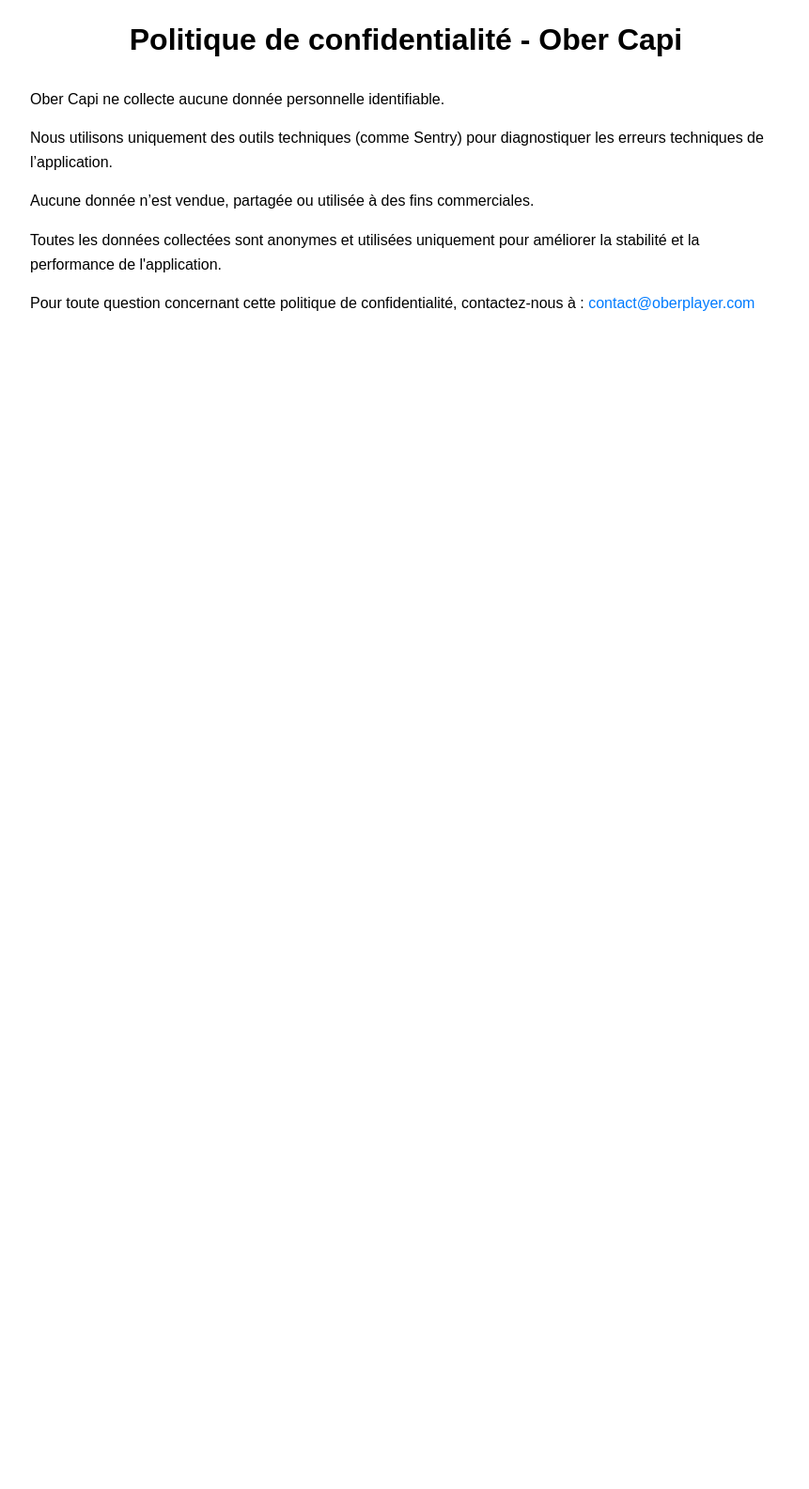
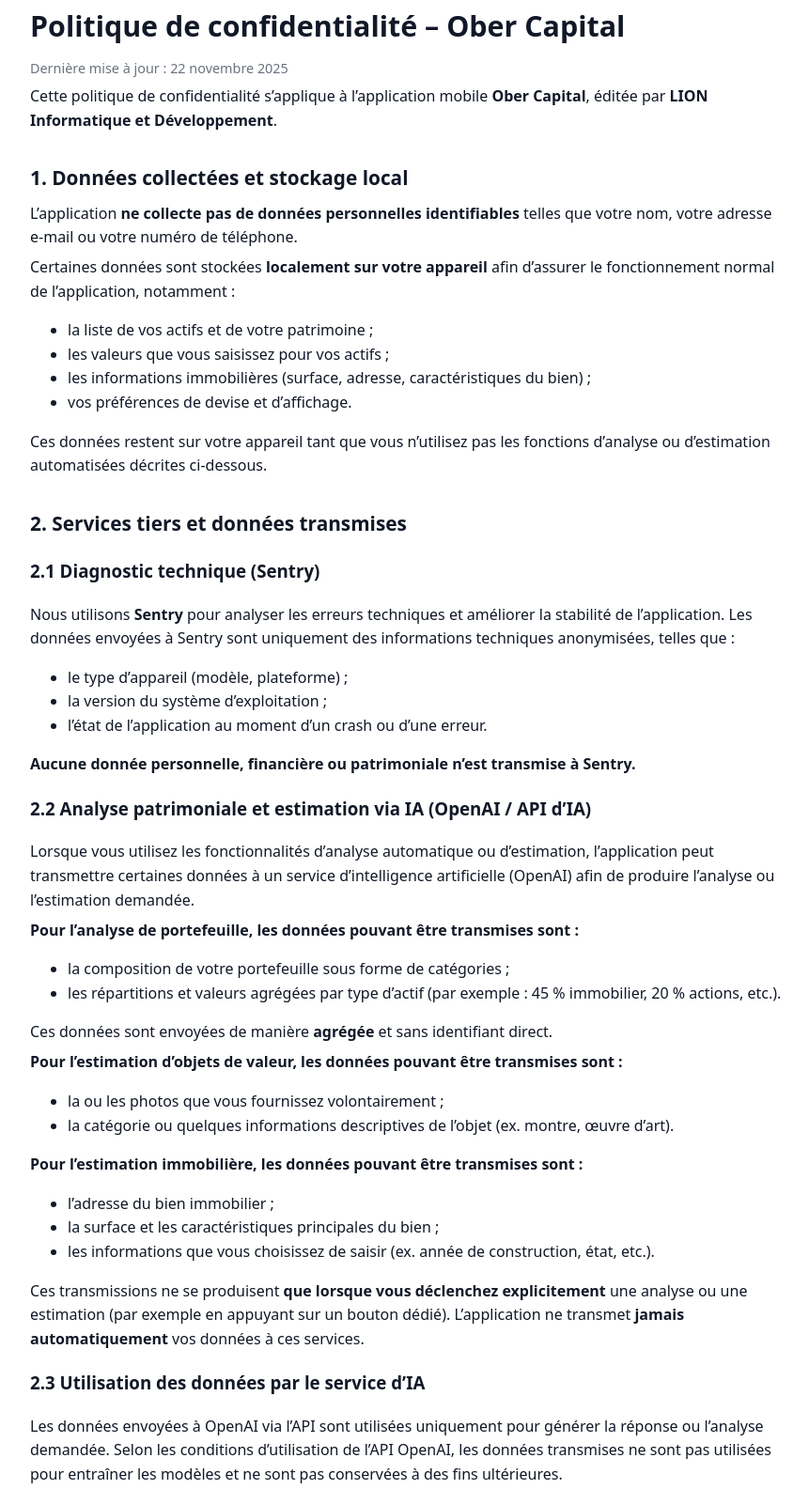
Before and after one commit to privaloops/ober-capi-support, a plain HTML site: page privacy.html in a window 1280 px wide. Shown: the part 36-1621 px from the top of the page at 94% size, without its empty margins (208-1069 px from the left). Before the commit the page ends 800 px from the top, so only its background shows below. Drawn offline with Linux system fonts and the light colour scheme.

Commit message:
Revise privacy policy and update styling
Updated the privacy policy to reflect the correct application name and improved styling.

```diff
--- a/privacy.html
+++ b/privacy.html
@@ -1,47 +1,179 @@
 <!DOCTYPE html>
 <html lang="fr">
 <head>
-  <meta charset="UTF-8">
-  <meta name="viewport" content="width=device-width, initial-scale=1">
-  <title>Politique de confidentialité - Ober Capi</title>
+  <meta charset="UTF-8" />
+  <title>Politique de confidentialité – Ober Capital</title>
+  <meta name="viewport" content="width=device-width, initial-scale=1" />
   <style>
     body {
-      font-family: Arial, sans-serif;
-      padding: 2rem;
+      font-family: system-ui, -apple-system, BlinkMacSystemFont, "Segoe UI", sans-serif;
+      line-height: 1.6;
       max-width: 800px;
-      margin: auto;
-      line-height: 1.6;
+      margin: 40px auto;
+      padding: 0 16px;
+      color: #111827;
+      background-color: #ffffff;
+    }
+    h1, h2, h3 {
+      color: #111827;
     }
     h1 {
-      font-size: 2rem;
-      margin-bottom: 1.5rem;
-      text-align: center;
+      font-size: 1.9rem;
+      margin-bottom: 0.5rem;
+    }
+    h2 {
+      font-size: 1.3rem;
+      margin-top: 2rem;
+      margin-bottom: 0.5rem;
     }
     p {
-      margin-bottom: 1rem;
+      margin: 0.4rem 0;
+    }
+    strong {
+      font-weight: 600;
     }
     a {
-      color: #007bff;
+      color: #2563eb;
       text-decoration: none;
     }
     a:hover {
       text-decoration: underline;
     }
+    .muted {
+      color: #6b7280;
+      font-size: 0.9rem;
+    }
   </style>
 </head>
 <body>
-  <h1>Politique de confidentialité - Ober Capi</h1>
+  <h1>Politique de confidentialité – Ober Capital</h1>
+  <p class="muted">Dernière mise à jour : 22 novembre 2025</p>
 
-  <p>Ober Capi ne collecte aucune donnée personnelle identifiable.</p>
+  <p>
+    Cette politique de confidentialité s’applique à l’application mobile
+    <strong>Ober Capital</strong>, éditée par <strong>LION Informatique et Développement</strong>.
+  </p>
 
-  <p>Nous utilisons uniquement des outils techniques (comme Sentry) pour diagnostiquer les erreurs techniques de l’application.</p>
+  <h2>1. Données collectées et stockage local</h2>
+  <p>
+    L’application <strong>ne collecte pas de données personnelles identifiables</strong>
+    telles que votre nom, votre adresse e-mail ou votre numéro de téléphone.
+  </p>
+  <p>
+    Certaines données sont stockées <strong>localement sur votre appareil</strong> afin d’assurer
+    le fonctionnement normal de l’application, notamment&nbsp;:
+  </p>
+  <ul>
+    <li>la liste de vos actifs et de votre patrimoine ;</li>
+    <li>les valeurs que vous saisissez pour vos actifs ;</li>
+    <li>les informations immobilières (surface, adresse, caractéristiques du bien) ;</li>
+    <li>vos préférences de devise et d’affichage.</li>
+  </ul>
+  <p>
+    Ces données restent sur votre appareil tant que vous n’utilisez pas les fonctions
+    d’analyse ou d’estimation automatisées décrites ci-dessous.
+  </p>
 
-  <p>Aucune donnée n’est vendue, partagée ou utilisée à des fins commerciales.</p>
+  <h2>2. Services tiers et données transmises</h2>
 
-  <p>Toutes les données collectées sont anonymes et utilisées uniquement pour améliorer la stabilité et la performance de l'application.</p>
+  <h3>2.1 Diagnostic technique (Sentry)</h3>
+  <p>
+    Nous utilisons <strong>Sentry</strong> pour analyser les erreurs techniques et améliorer la
+    stabilité de l’application. Les données envoyées à Sentry sont uniquement des
+    informations techniques anonymisées, telles que&nbsp;:
+  </p>
+  <ul>
+    <li>le type d’appareil (modèle, plateforme) ;</li>
+    <li>la version du système d’exploitation ;</li>
+    <li>l’état de l’application au moment d’un crash ou d’une erreur.</li>
+  </ul>
+  <p>
+    <strong>Aucune donnée personnelle, financière ou patrimoniale n’est transmise à Sentry.</strong>
+  </p>
 
-  <p>Pour toute question concernant cette politique de confidentialité, contactez-nous à :
-  <a href="mailto:contact@oberplayer.com">contact@oberplayer.com</a>
+  <h3>2.2 Analyse patrimoniale et estimation via IA (OpenAI / API d’IA)</h3>
+  <p>
+    Lorsque vous utilisez les fonctionnalités d’analyse automatique ou d’estimation,
+    l’application peut transmettre certaines données à un service d’intelligence
+    artificielle (OpenAI) afin de produire l’analyse ou l’estimation demandée.
+  </p>
+
+  <p><strong>Pour l’analyse de portefeuille, les données pouvant être transmises sont&nbsp;:</strong></p>
+  <ul>
+    <li>la composition de votre portefeuille sous forme de catégories ;</li>
+    <li>les répartitions et valeurs agrégées par type d’actif
+      (par exemple&nbsp;: 45&nbsp;% immobilier, 20&nbsp;% actions, etc.).</li>
+  </ul>
+  <p>
+    Ces données sont envoyées de manière <strong>agrégée</strong> et sans identifiant direct.
+  </p>
+
+  <p><strong>Pour l’estimation d’objets de valeur, les données pouvant être transmises sont&nbsp;:</strong></p>
+  <ul>
+    <li>la ou les photos que vous fournissez volontairement ;</li>
+    <li>la catégorie ou quelques informations descriptives de l’objet (ex. montre, œuvre d’art).</li>
+  </ul>
+
+  <p><strong>Pour l’estimation immobilière, les données pouvant être transmises sont&nbsp;:</strong></p>
+  <ul>
+    <li>l’adresse du bien immobilier ;</li>
+    <li>la surface et les caractéristiques principales du bien ;</li>
+    <li>les informations que vous choisissez de saisir (ex. année de construction, état, etc.).</li>
+  </ul>
+
+  <p>
+    Ces transmissions ne se produisent <strong>que lorsque vous déclenchez explicitement</strong>
+    une analyse ou une estimation (par exemple en appuyant sur un bouton dédié).
+    L’application ne transmet <strong>jamais automatiquement</strong> vos données à ces services.
+  </p>
+
+  <h3>2.3 Utilisation des données par le service d’IA</h3>
+  <p>
+    Les données envoyées à OpenAI via l’API sont utilisées uniquement pour générer la réponse
+    ou l’analyse demandée. Selon les conditions d’utilisation de l’API OpenAI, les données
+    transmises ne sont pas utilisées pour entraîner les modèles et ne sont pas conservées
+    à des fins ultérieures.
+  </p>
+
+  <h2>3. Partage et utilisation des données</h2>
+  <p>
+    Nous ne vendons, ne louons et ne partageons aucune donnée utilisateur avec des tiers
+    à des fins commerciales.
+  </p>
+  <p>
+    Les données transmises aux services tiers mentionnés ci-dessus sont limitées au strict
+    nécessaire pour&nbsp;:
+  </p>
+  <ul>
+    <li>assurer le diagnostic technique et la stabilité de l’application ;</li>
+    <li>fournir les analyses ou estimations que vous demandez explicitement.</li>
+  </ul>
+
+  <h2>4. Sécurité et hébergement des données</h2>
+  <p>
+    Toutes les données de patrimoine que vous saisissez sont stockées localement sur
+    votre appareil, sous votre contrôle. Nous ne stockons pas ces données sur nos
+    propres serveurs.
+  </p>
+  <p>
+    Les données envoyées à des services tiers (Sentry, OpenAI) transitent via des
+    connexions sécurisées (HTTPS).
+  </p>
+
+  <h2>5. Modifications de cette politique</h2>
+  <p>
+    Cette politique de confidentialité peut être mise à jour à tout moment pour refléter
+    l’évolution de l’application ou des exigences légales. La date de la dernière
+    mise à jour est indiquée en haut de cette page.
+  </p>
+
+  <h2>6. Contact</h2>
+  <p>
+    Pour toute question concernant cette politique de confidentialité, vous pouvez nous
+    contacter à l’adresse suivante&nbsp;:
+  </p>
+  <p>
+    <a href="mailto:contact@oberplayer.com">contact@oberplayer.com</a>
   </p>
 </body>
 </html>
```
